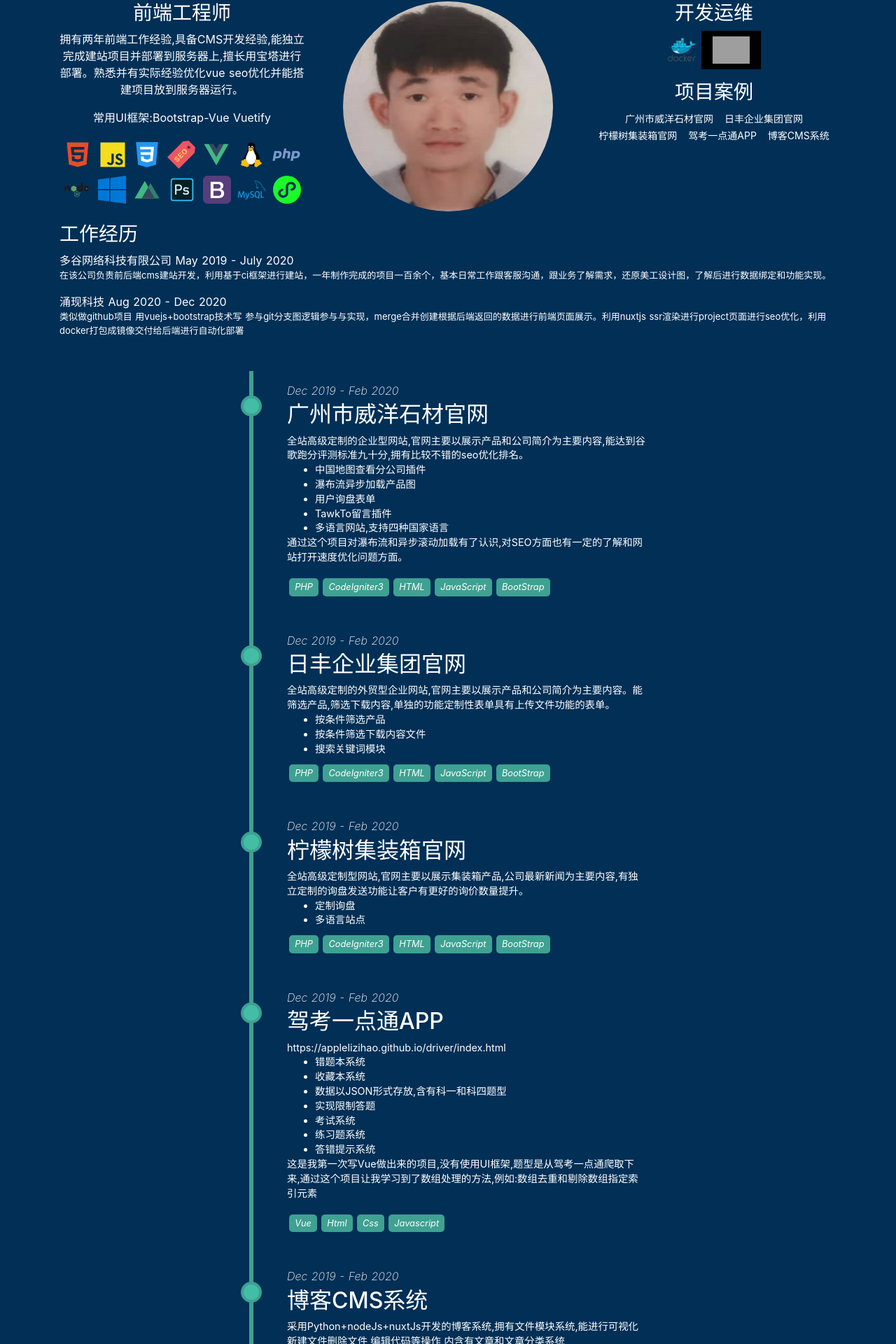
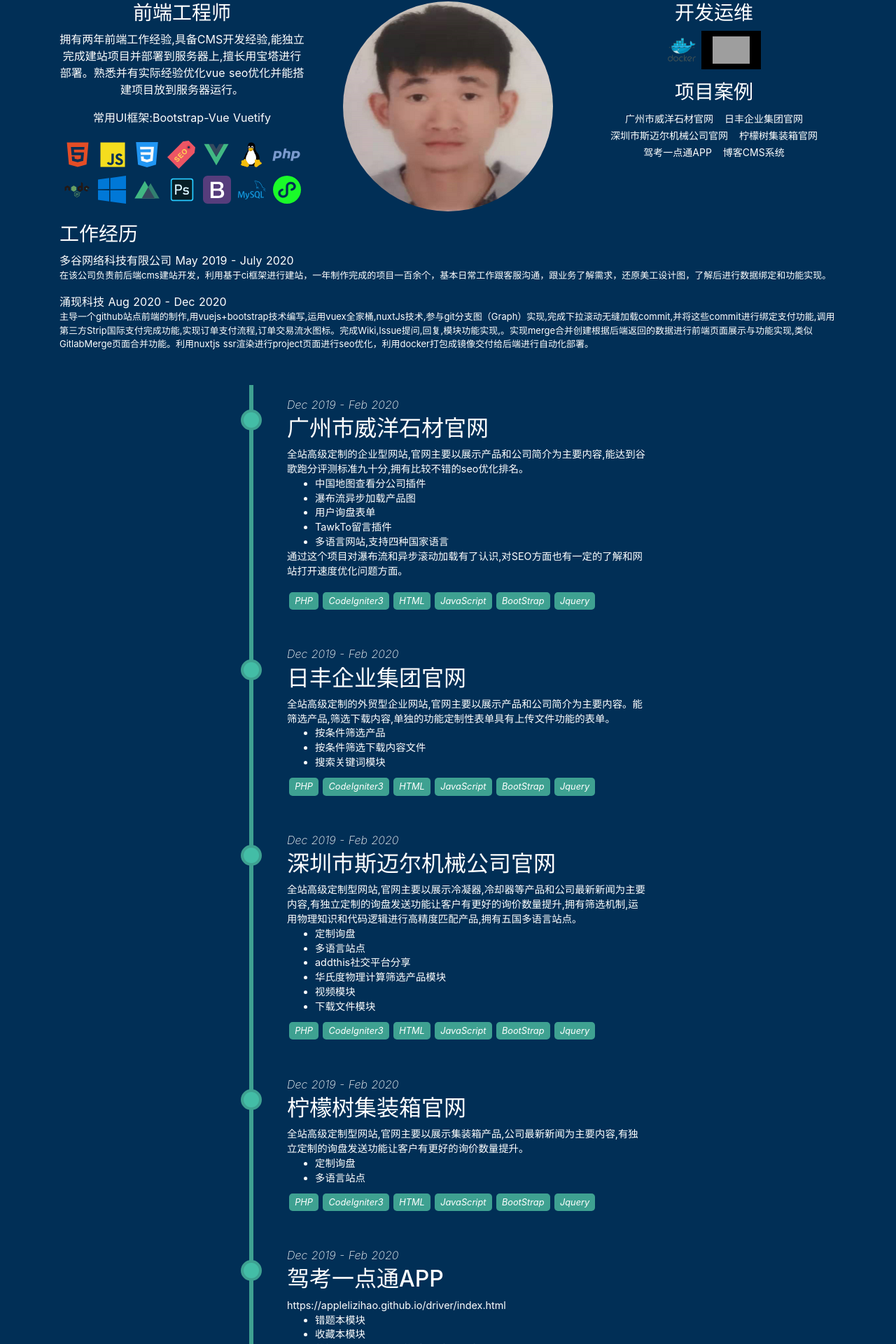
Before and after one commit to applelizihao/myjianli, a Nuxt app: page / in a window 1280 px wide. Shown: the part 76-1996 px from the top of the page at 70% size. Built offline with nearby package versions, Linux system fonts and the light colour scheme; grey boxes are pictures that could not be loaded.

Commit message:
增加内容

```diff
--- a/components/Home/MineImage.vue
+++ b/components/Home/MineImage.vue
@@ -54,9 +54,8 @@
               涌现科技 Aug 2020 - Dec 2020
             </p>
             <p style="font-size: 13px">
-              类似做github项目 用vuejs+bootstrap技术写
-              参与git分支图逻辑参与与实现，merge合并创建根据后端返回的数据进行前端页面展示。利用nuxtjs
-              ssr渲染进行project页面进行seo优化，利用docker打包成镜像交付给后端进行自动化部署
+              主导一个github站点前端的制作,用vuejs+bootstrap技术编写,运用vuex全家桶,nuxtJs技术,参与git分支图（Graph）实现,完成下拉滚动无缝加载commit,并将这些commit进行绑定支付功能,调用第三方Strip国际支付完成功能,实现订单支付流程,订单交易流水图标。完成Wiki,Issue提问,回复,模块功能实现,。实现merge合并创建根据后端返回的数据进行前端页面展示与功能实现,类似GitlabMerge页面合并功能。利用nuxtjs
+              ssr渲染进行project页面进行seo优化，利用docker打包成镜像交付给后端进行自动化部署。
             </p>
           </li>
         </ul>
--- a/pages/index.vue
+++ b/pages/index.vue
@@ -27,7 +27,7 @@ export default {
         time: 'Dec 2019 - Feb 2020',
         advantage: ['中国地图查看分公司插件', '瀑布流异步加载产品图', '用户询盘表单', 'TawkTo留言插件', '多语言网站,支持四种国家语言'],
         summary: '通过这个项目对瀑布流和异步滚动加载有了认识,对SEO方面也有一定的了解和网站打开速度优化问题方面。',
-        tags: ['PHP', 'CodeIgniter3', 'HTML', 'JavaScript', 'BootStrap']
+        tags: ['PHP', 'CodeIgniter3', 'HTML', 'JavaScript', 'BootStrap', 'Jquery']
       },
       {
         title: '日丰企业集团官网',
@@ -36,7 +36,16 @@ export default {
         time: 'Apr 2020 - June 2020',
         advantage: ['按条件筛选产品', '按条件筛选下载内容文件', '搜索关键词模块'],
         summary: '',
-        tags: ['PHP', 'CodeIgniter3', 'HTML', 'JavaScript', 'BootStrap']
+        tags: ['PHP', 'CodeIgniter3', 'HTML', 'JavaScript', 'BootStrap', 'Jquery']
+      },
+      {
+        title: '深圳市斯迈尔机械公司官网',
+        description: '全站高级定制型网站,官网主要以展示冷凝器,冷却器等产品和公司最新新闻为主要内容,有独立定制的询盘发送功能让客户有更好的询价数量提升,拥有筛选机制,运用物理知识和代码逻辑进行高精度匹配产品,拥有五国多语言站点。',
+        link: 'https://www.newincoolingtower.com/',
+        time: 'April 2019 - May 2020',
+        advantage: ['定制询盘', '多语言站点', 'addthis社交平台分享', '华氏度物理计算筛选产品模块', '视频模块', '下载文件模块'],
+        summary: '',
+        tags: ['PHP', 'CodeIgniter3', 'HTML', 'JavaScript', 'BootStrap', 'Jquery']
       },
       {
         title: '柠檬树集装箱官网',
@@ -45,21 +54,21 @@ export default {
         time: 'April 2019 - May 2019',
         advantage: ['定制询盘', '多语言站点'],
         summary: '',
-        tags: ['PHP', 'CodeIgniter3', 'HTML', 'JavaScript', 'BootStrap']
+        tags: ['PHP', 'CodeIgniter3', 'HTML', 'JavaScript', 'BootStrap', 'Jquery']
       }, {
         title: '驾考一点通APP',
         description: 'https://applelizihao.github.io/driver/index.html',
         link: 'https://applelizihao.github.io/driver/index.html#/',
         time: 'April 2019 - May 2019',
-        advantage: ['错题本系统', '收藏本系统', '数据以JSON形式存放,含有科一和科四题型', '实现限制答题', '考试系统', '练习题系统', '答错提示系统'],
+        advantage: ['错题本模块', '收藏本模块', '数据以JSON形式存放,含有科一和科四题型', '实现限制答题', '考试模块', '练习题模块', '答错提示模块'],
         summary: '这是我第一次写Vue做出来的项目,没有使用UI框架,题型是从驾考一点通爬取下来,通过这个项目让我学习到了数组处理的方法,例如:数组去重和剔除数组指定索引元素',
         tags: ['Vue', 'Html', 'Css', 'Javascript']
       }, {
         title: '博客CMS系统',
-        description: '采用Python+nodeJs+nuxtJs开发的博客系统,拥有文件模块系统,能进行可视化新建文件删除文件,编辑代码等操作,内含有文章和文章分类系统',
+        description: '采用Python+nodeJs+nuxtJs开发的博客系统,拥有文件模块模块,能进行可视化新建文件删除文件,编辑代码等操作,内含有文章和文章分类模块',
         link: 'http://www.datasview.com/user/login',
         time: 'Nov 2020 - Dec 2020',
-        advantage: ['文件模块系统', '详情模块', '登录注册模块'],
+        advantage: ['文件模块模块', '详情模块', '登录注册模块'],
         summary: '目前处于开发状态,双人项目,前后端分离。',
         tags: ['CodeIgniter3', 'HTML', 'JavaScript', 'BootStrap', 'Python', 'NuxtJs', 'Css', 'Vue']
       }
```
